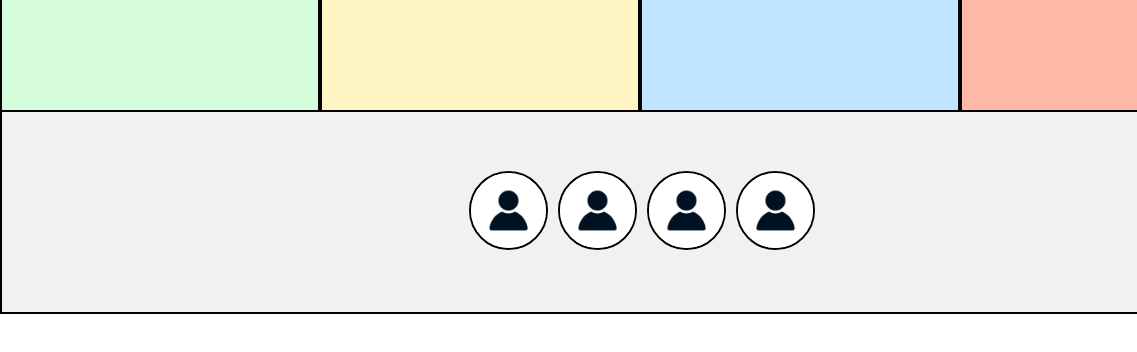
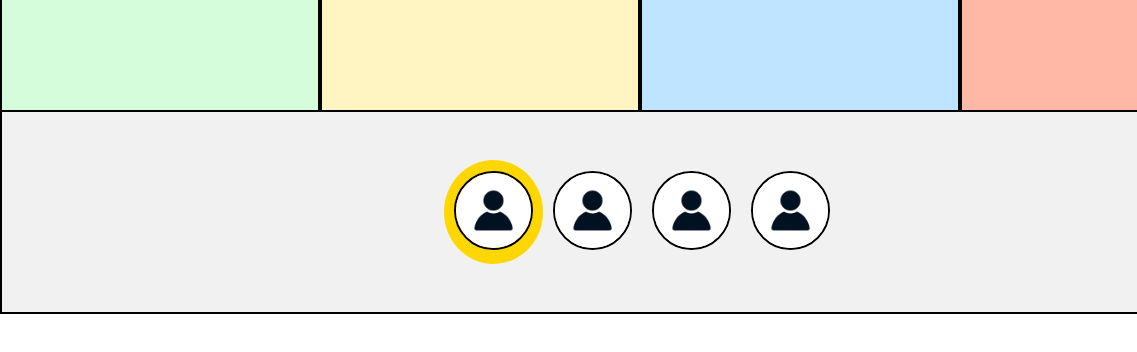
Before and after one commit to Clairehanrahan22/Website-Custom-Image-Sorter, a plain HTML site: page checkInSorter.html in a window 1280 px wide. Shown: the part 486-838 px from the top of the page, 0-1137 px from the left. Drawn offline with Linux system fonts and the light colour scheme.

Commit message:
highlight fixed

```diff
--- a/drag.js
+++ b/drag.js
@@ -27,39 +27,28 @@ checkButton.addEventListener('touchstart', (e) => {
 });
 
 function highlightActiveDraggable() {
-  // Remove any existing highlight for all items
   draggables.forEach((item) => {
-    const highlight = item.querySelector('.highlight');  // Check if highlight exists
+    const highlight = item.querySelector('.highlight');
     if (highlight) {
-      highlight.remove();  // Remove the existing highlight
+      highlight.remove();
     }
-    item.style.pointerEvents = 'none';  // Disable interaction for non-active items
+    item.style.pointerEvents = 'none';
   });
-
-  // Add highlight to the active draggable item
   if (draggables[activeDraggableIndex]) {
     const activeItem = draggables[activeDraggableIndex];
-    console.log(activeDraggableIndex);
-    // Create a new highlight element
     const highlight = document.createElement('div');
     highlight.classList.add('highlight');
-
-    // Apply dynamic size and positioning
     const itemRect = activeItem.getBoundingClientRect();
     highlight.style.position = 'absolute';
-    highlight.style.width = `${itemRect.width * 1.25}px`;  // 25% larger
-    highlight.style.height = `${itemRect.height * 1.25}px`; // 25% larger
-    highlight.style.left = `-${(itemRect.width * 0.125)}px`;  // Adjust position to center
-    highlight.style.top = `-${(itemRect.height * 0.125)}px`;   // Adjust position to center
+    highlight.style.width = `${itemRect.width * 1.25}px`;
+    highlight.style.height = `${itemRect.height * 1.25}px`;
+    highlight.style.left = `-${(itemRect.width * 0.125)}px`;
+    highlight.style.top = `-${(itemRect.height * 0.125)}px`;
     highlight.style.borderRadius = '50%';
     highlight.style.backgroundColor = 'gold';
-    highlight.style.zIndex = '-1';  // Ensure it appears behind the image
-
-    // Append the highlight behind the active draggable item
-    activeItem.style.position = 'relative';  // Ensure the active item is a positioned container
-    activeItem.appendChild(highlight);  // Append highlight to the active item
-
-    // Enable interaction for the active item
+    highlight.style.zIndex = '1';
+    activeItem.style.position = 'relative';
+    activeItem.appendChild(highlight);
     activeItem.style.pointerEvents = 'auto';
   }
 }
@@ -79,19 +68,16 @@ function lockAndMove() {
     console.log("All items locked");
     checkButton.style.display = 'none';
     draggables.forEach((item) => {
-      const highlight = item.querySelector('.highlight');  // Check if highlight exists
+      const highlight = item.querySelector('.highlight');
       if (highlight) {
-        highlight.remove();  // Remove the existing highlight
+        highlight.remove();
       }
       item.style.pointerEvents = 'none';
     });
   }
 }
 
-window.onload = function() {
-  activeDraggableIndex = 0;  // Ensure starting at the correct index
-  highlightActiveDraggable();  // Highlight the first draggable on load
-};
+highlightActiveDraggable();
 
 function dragStart(e) {
   if (e.target !== draggables[activeDraggableIndex]) return;
@@ -104,9 +90,11 @@ function dragStart(e) {
     currentDraggedItem.style.display = 'none';
   }, 0);
 }
+
 function dragOver(e) {
   e.preventDefault();
 }
+
 function drop(e) {
   e.preventDefault();
   const dropZoneRect = dropZone.getBoundingClientRect();
@@ -120,7 +108,6 @@ function drop(e) {
   currentDraggedItem = null;
 }
 
-
 function touchStart(e) {
   if (e.target !== draggables[activeDraggableIndex]) return;
   currentDraggedItem = e.target;
@@ -133,6 +120,7 @@ function touchStart(e) {
   currentDraggedItem.style.top = `${touch.clientY - dragOffsetY}px`;
   currentDraggedItem.style.display = 'block';
 }
+
 function touchMove(e) {
   if (currentDraggedItem !== draggables[activeDraggableIndex]) return;
   e.preventDefault();
@@ -143,6 +131,7 @@ function touchMove(e) {
   currentDraggedItem.style.left = `${offsetX}px`;
   currentDraggedItem.style.top = `${offsetY}px`;
 }
+
 function touchEnd(e) {
   if (currentDraggedItem !== draggables[activeDraggableIndex]) return;
   const touch = e.changedTouches[0];
--- a/styles.css
+++ b/styles.css
@@ -1,4 +1,3 @@
-/* Ensure body and html take up the full height of the screen */
 html, body {
   margin: 0;
   padding: 0;
@@ -29,28 +28,26 @@ html, body {
   color: white;
   margin: 5%;
 }
-  /* The entire screen is the drop zone, including the drag container */
+
 #dropZone {
   position: relative;
   width: 100%;
-    height: 100%; /* Take up the entire screen */
+  height: 100%;
 }
 
-  /* Drag container starts at the bottom, but is part of the drop zone */
 #dragContainer {
   display: flex;
-    gap: 10px;
+  gap: 20px;
   justify-content: center;
   align-items: center;
   background-color: #f1f1f1;
-    height: 25%; /* Draggable items start in the bottom 40% */
+  height: 25%;
   position: absolute;
   bottom: 0;
   width: 100%;
   border: 2px solid black;
 }
 
-  /* Draggable items */
 .draggable {
   cursor: grab;
   position: relative;
@@ -60,10 +57,11 @@ html, body {
   width: 75px;
   border-radius: 50%;
   border: 2px solid black;
+  z-index: 2;
 }
 
 .highlight {
-    transition: all 0.2s ease;  /* Smooth transition for size/position adjustments */
+  transition: all 0.2s ease;
 }
 
 .check-button {
@@ -87,6 +85,7 @@ html, body {
   top: 10%;
   z-index: -2;
 }
+
 .color-headers {
   width: 100%;
   top: 0;
@@ -99,30 +98,35 @@ html, body {
   text-align: center;
   font-family: Cambria, Cochin, Georgia, Times, 'Times New Roman', serif;
 }
+
 .background-color-green-header {
   background-color: #39b95c;
   height: 10%;
   width: 25%;
   border: 2px solid black;
 }
+
 .background-color-yellow-header {
   background-color: #ffb001;
   height: 10%;
   width: 25%;
   border: 2px solid black;
 }
+
 .background-color-blue-header {
   background-color: #4f71ec;
   height: 10%;
   width: 25%;
   border: 2px solid black;
 }
+
 .background-color-red-header {
   background-color: #ff3d0a;
   height: 10%;
   width: 25%;
   border: 2px solid black;
 }
+
 .background-color-green {
   top: 10%;
   height: 80%;
@@ -130,6 +134,7 @@ html, body {
   background-color: #d5fddb;
   border: 2px solid black;
 }
+
 .background-color-yellow {
   top: 10%;
   height: 80%;
@@ -137,6 +142,7 @@ html, body {
   background-color: #fff5c2;
   border: 2px solid black;
 }
+
 .background-color-blue {
   top: 10%;
   height: 80%;
@@ -144,6 +150,7 @@ html, body {
   background-color: #bfe4ff;
   border: 2px solid black;
 }
+
 .background-color-red {
   top: 10%;
   height: 80%;
@@ -151,6 +158,7 @@ html, body {
   background-color: #ffb8a6;
   border: 2px solid black;
 }
+
 .border-box {
   position: relative;
   border-top: 2px solid black;
```
Lines whose indentation alone changed are shown as unchanged.
